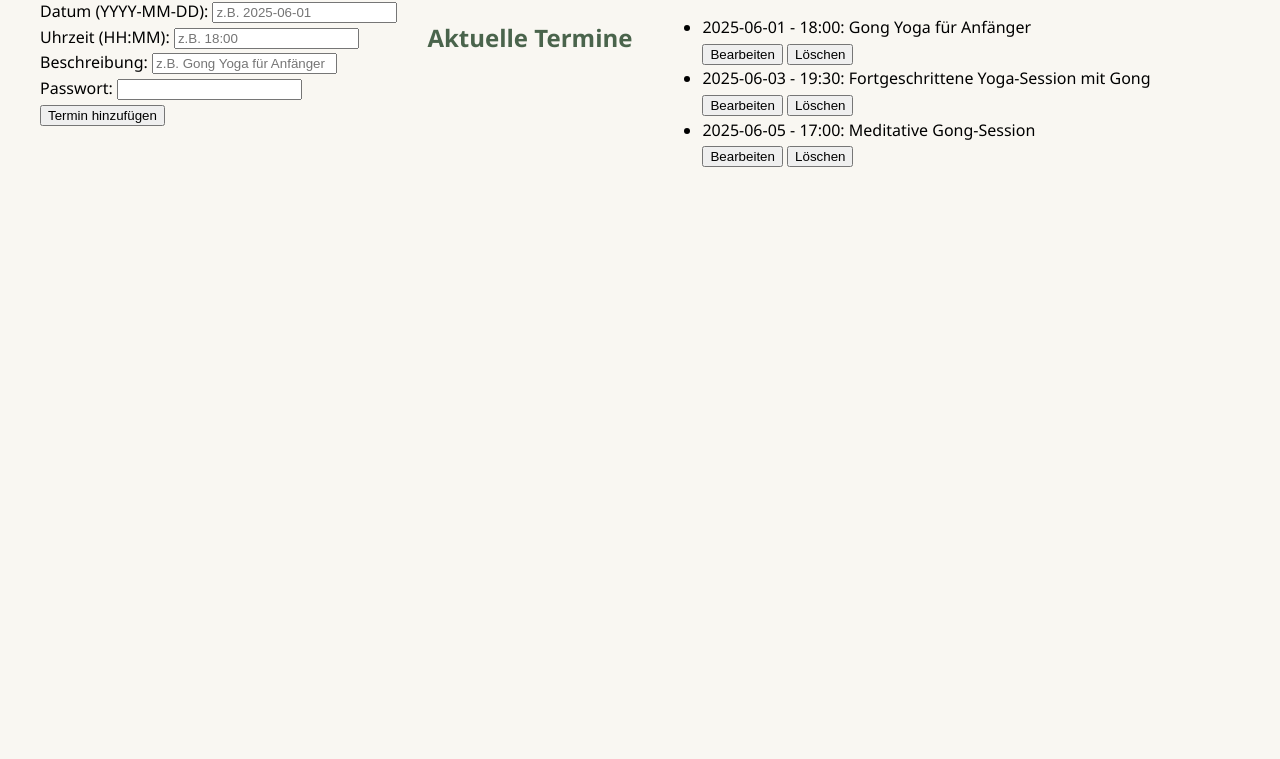
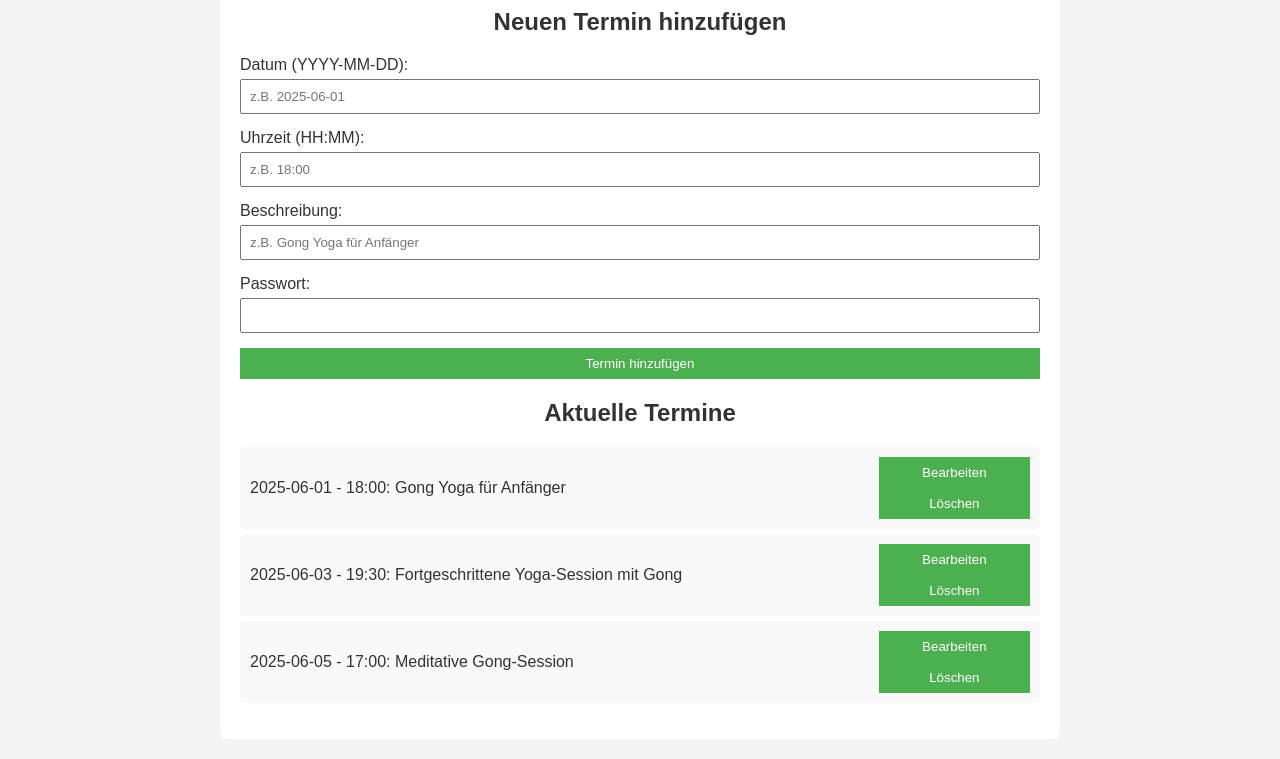
Before and after one commit to marvineck/WebsiteGuY, a plain HTML site: page editor.html in a window 1280 px wide. Shown: the part 112-871 px from the top of the page. Before the commit the page ends 800 px from the top, so only its background shows below. Drawn offline with Linux system fonts and the light colour scheme.

Commit message:
Update editor.html
new version

```diff
--- a/editor.html
+++ b/editor.html
@@ -4,7 +4,63 @@
     <meta charset="UTF-8">
     <meta name="viewport" content="width=device-width, initial-scale=1.0">
     <title>Gong und Yoga - Termine bearbeiten</title>
-    <link href="style.css" rel="stylesheet">
+    <style>
+        body {
+            font-family: Arial, sans-serif;
+            margin: 0;
+            padding: 20px;
+            background-color: #f4f4f4;
+            color: #333;
+        }
+        h1, h2 {
+            text-align: center;
+        }
+        .container {
+            max-width: 800px;
+            margin: 0 auto;
+            background-color: white;
+            padding: 20px;
+            border-radius: 8px;
+        }
+        .form-group {
+            margin-bottom: 15px;
+        }
+        label {
+            display: block;
+            margin-bottom: 5px;
+        }
+        input, button {
+            padding: 8px;
+            width: 100%;
+            box-sizing: border-box;
+        }
+        button {
+            background-color: #4CAF50;
+            color: white;
+            border: none;
+            cursor: pointer;
+        }
+        button:hover {
+            background-color: #45a049;
+        }
+        #schedule-list {
+            list-style: none;
+            padding: 0;
+        }
+        #schedule-list li {
+            background-color: #f9f9f9;
+            padding: 10px;
+            margin: 5px 0;
+            border-radius: 4px;
+            display: flex;
+            justify-content: space-between;
+            align-items: center;
+        }
+        .error {
+            color: red;
+            text-align: center;
+        }
+    </style>
 </head>
 <body>
     <div class="container">
@@ -67,7 +123,7 @@
             const password = document.getElementById('password').value;
 
             try {
-                const response = await fetch('/.netlify/functions/update-schedule', {
+                const response = await fetch('YOUR_API_ENDPOINT', { // Replace with your endpoint, e.g., AWS Lambda or Web3Forms
                     method: 'POST',
                     headers: { 'Content-Type': 'application/json' },
                     body: JSON.stringify({ date, time, description, password, action: 'add' })
@@ -93,7 +149,7 @@
             const description = prompt('Neue Beschreibung:');
             if (date && time && description && password) {
                 try {
-                    const response = await fetch('/.netlify/functions/update-schedule', {
+                    const response = await fetch('YOUR_API_ENDPOINT', {
                         method: 'POST',
                         headers: { 'Content-Type': 'application/json' },
                         body: JSON.stringify({ index, date, time, description, password, action: 'edit' })
@@ -116,7 +172,7 @@
             const password = prompt('Passwort eingeben:');
             if (password) {
                 try {
-                    const response = await fetch('/.netlify/functions/update-schedule', {
+                    const response = await fetch('YOUR_API_ENDPOINT', {
                         method: 'POST',
                         headers: { 'Content-Type': 'application/json' },
                         body: JSON.stringify({ index, password, action: 'delete' })
```
